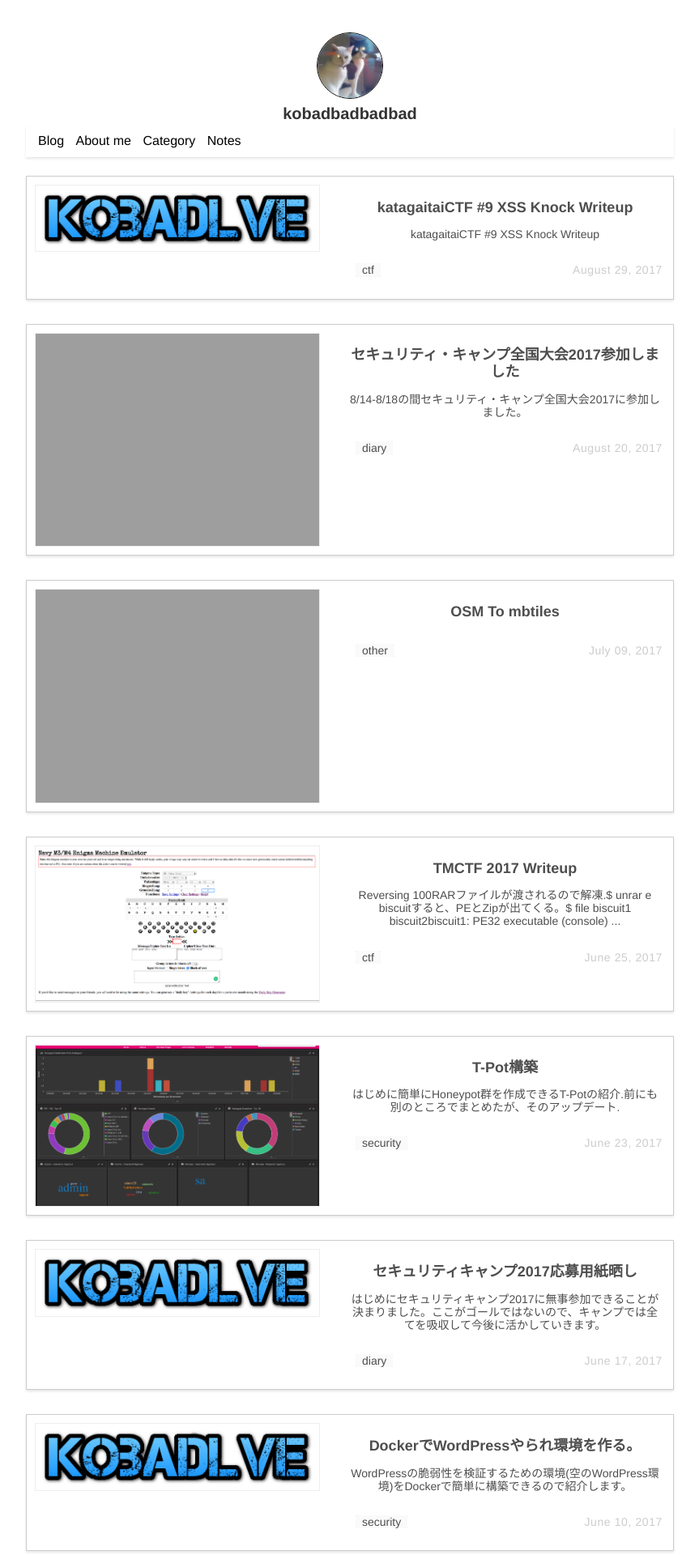
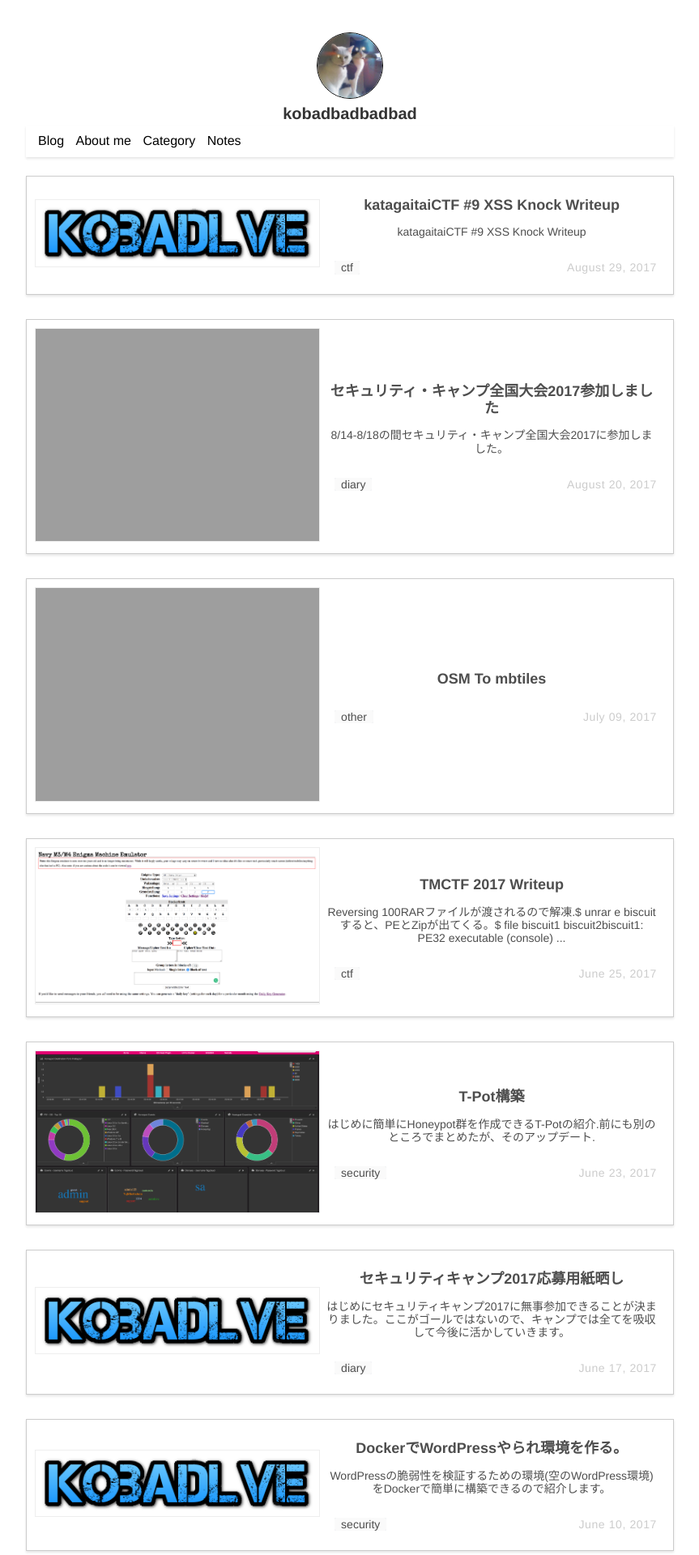
Before and after one commit to kobad/jekyll-kbd, a Jekyll site: the page built from index.html, in a window 1280 px wide. Shown: the top 1920 px of the page at 81% size, without its empty margins (208-1071 px from the left). Built offline with Jekyll 4.4.1, drawn with Linux system fonts in a browser that asks for light colours; nearby versions of some CDN libraries; the list of posts is cut into pages by our own code.

Commit message:
[Mod] vertical-align

```diff
--- a/assets/css/style.scss
+++ b/assets/css/style.scss
@@ -4,6 +4,20 @@
 @import 'config';
 @import 'mixins';
 @import 'extends';
+
+// main
+
+.container {
+  max-width: $container-width;
+  margin: auto;
+  padding: 12px 12px 26px 12px;
+  border-top: 1px solid rgba(255,255,255,0.6);
+  display: block;
+}
+
+.page .container {
+  border-bottom: 10px;
+}
 
 body {
   background-color: #fff;
@@ -14,7 +28,7 @@ body {
 
 .archive {
   width: 100%;
-  display: inline-block;
+  display: table;
   margin-bottom: 30px;
   padding: 10px;
   border: 1px solid #ccc;
@@ -24,10 +38,10 @@ body {
   vertical-align: top;
 }
 
-.archive img {
-  width: 45%;
-  float: left;
+.archive__img {
+  display: table-cell;
   vertical-align: middle;
+  width: 45%
 }
 
 .archive a {
@@ -58,14 +72,10 @@ body {
 }
 
 .archive__preview {
-  padding: 3px;
-  margin: 0;
-  border: 0;
+  padding: 0px 10px;
   outline: 0 none;
-  position: relative;
-  display: block;
-  width: 50%;
-  float: right;
+  display: table-cell;
+  vertical-align: middle;
 }
 
 .archive__preview:hover {
@@ -82,6 +92,7 @@ body {
   margin-top: 8px;
   font-size: 14px;
   font-family: 'Source Sans Pro','helvetica neue',helvetica,arial,verdana;
+  word-wrap: break-word;
 }
 
 .archive__date {
@@ -123,6 +134,10 @@ body {
 }
 .page__body {
   font-family: 'Source Sans Pro','helvetica neue',helvetica,arial,verdana;
+  a {
+    text-decoration: underline;
+    color: #000;
+  }
 }
 
 .page__body h1 {
@@ -254,21 +269,6 @@ body {
   }
 }
 
-// main
-
-.container {
-  max-width: $container-width;
-  margin: auto;
-  padding: 12px 12px 26px 12px;
-  border-top: 1px solid rgba(255,255,255,0.6);
-  display: block;
-}
-
-.page .container {
-  border-bottom: 10px;
-}
-
-
 // footer
 
 .copyright{
@@ -328,7 +328,8 @@ code a {
     $pre: &;
 
     a{
-      text-decoration: none;
+      text-decoration: underline;
+      color: #000;
     }
 
     &--prev{
--- a/index.html
+++ b/index.html
@@ -6,7 +6,8 @@ layout: default
   <div class="container archive__list">
     <!-- Articles -->
     {% for post in site.categories.articles %}
-      <article class="archive">
+      <div class="archive">
+        <div class="archive__img">
         {% if post.thumb %}
         <!-- 変数が存在したら定義されているサムネ -->
         {% capture thum %}{{ site.url }}{{ post.thumb }}{% endcapture %}
@@ -15,8 +16,9 @@ layout: default
         <!-- 変数が存在しなければデフォルトのサムネ -->
         <img src="{{ site.baseurl }}/assets/thumbs/default.png">
         {% endif %}
+        </div>
+        <section class="archive__preview">
         <a href="{{ post.url | relative_url }}">
-        <section class="archive__preview">
             <h2 class="archive__title">{{ post.title }}</h2>
             <p class="archive__excerpt">{{ post.excerpt | strip_html | strip_newlines | truncate: 126}}</p>
             <p class="archive__date"><time>{{ post.date | date: '%B %d, %Y' }}</time></p>
@@ -25,9 +27,9 @@ layout: default
                 <p class="tag">{{ tag }}</p>
               {% endif %}
             {% endfor %}
+        </a>
         </section>
-        </a>
-      </article>
+      </div>
     {% endfor %}
     {% include pagination.html %}
   </div><!--container-->
```
